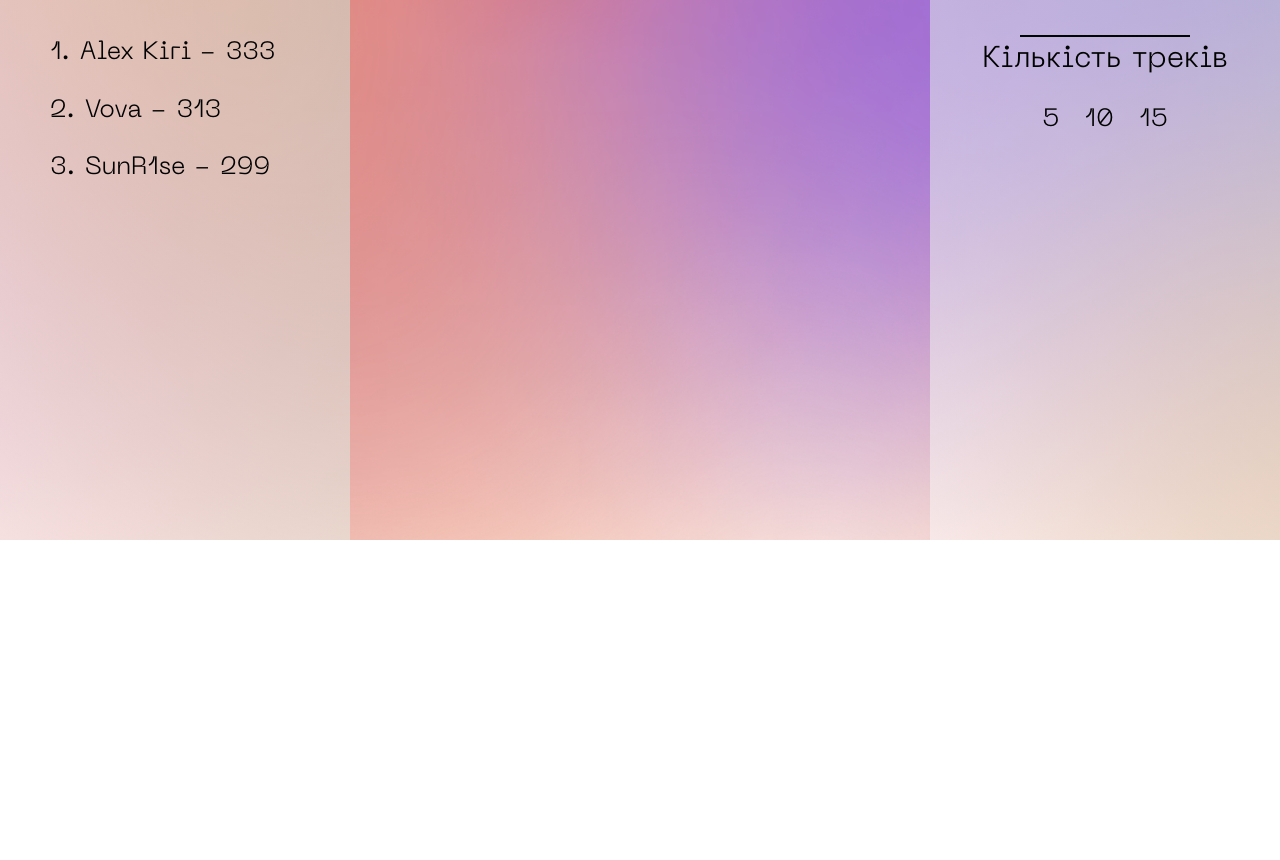
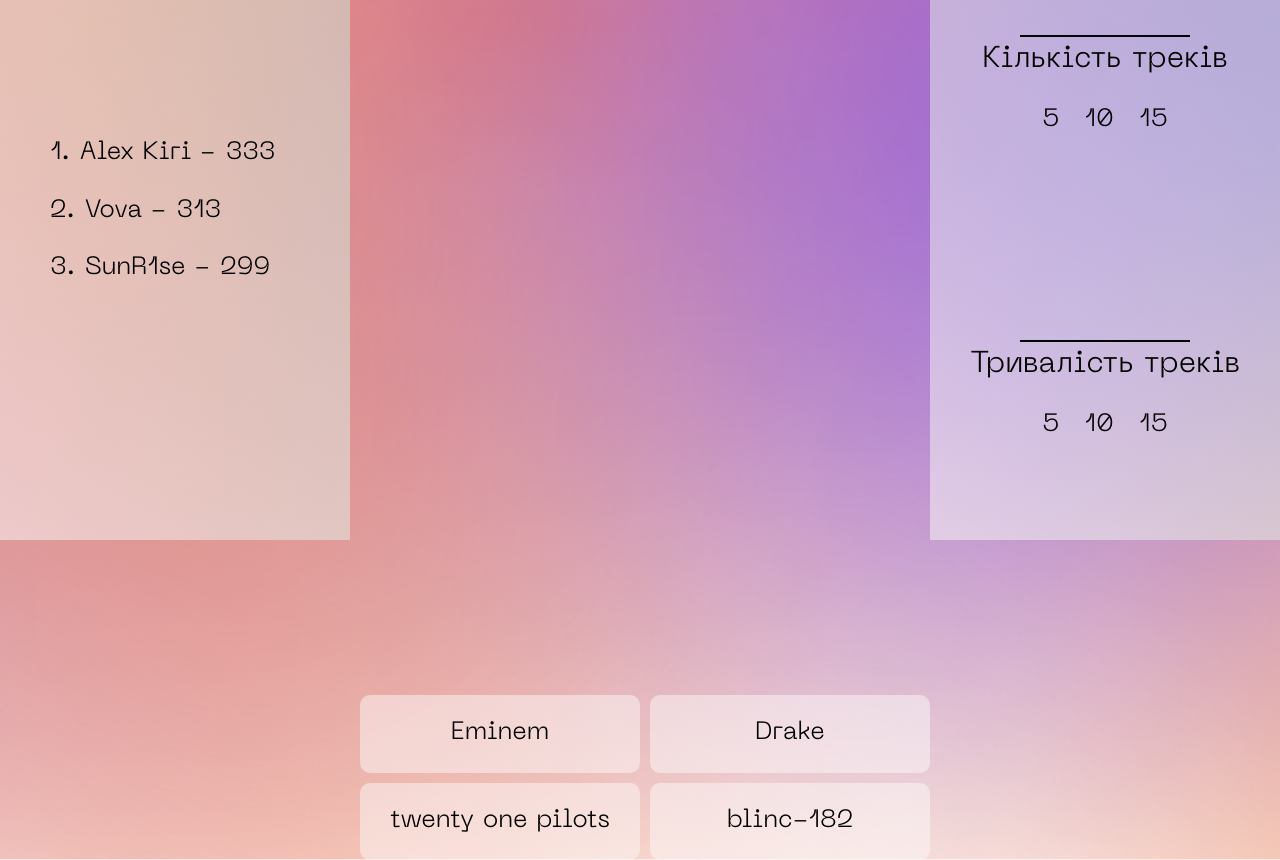
Before and after one commit to Sunr1s/SongGenix, a React (Create React App) app in the folder client/: page /room in a window 1280 px wide. Shown: the part 260-1120 px from the top of the page. Before the commit the page ends 800 px from the top, so only its background shows below. Built offline with nearby package versions, Linux system fonts and the light colour scheme.

Commit message:
add new options and cards

```diff
--- a/client/src/App.scss
+++ b/client/src/App.scss
@@ -177,7 +177,7 @@
         .cards {
             font-family: 'neue';
             font-size: 25px;
-            margin-top: 200px;
+            margin-top: 300px;
             display: flex;
             flex-direction: column;
             margin-left: 50px;
@@ -196,7 +196,11 @@
 
     .center-column-room {
         display: flex;
+        flex-direction: column;
 
+        .center-column-room-buttons{
+            display: flex;
+        }
         .btn {
             margin-top: 50px;
             margin-left: 20px;
@@ -226,13 +230,35 @@
         .choose-playlist-btn:hover {
             background-image: linear-gradient(60deg, #f3a1c3, #fe7cb2, );
         }
+        .game-cards{
+            margin-top: 800px;
+            display: grid;
+            grid-template-columns: 1fr 1fr;
+
+
+            .card{
+                border-radius: 10px;
+                font-size: 25px;
+                font-family: 'neue';
+                text-align: center;
+                margin-top: 10px;
+                margin-left: 10px;
+                padding: 20px 20px;
+                background-color: rgba(253, 250, 250, 0.5);
+            }
+            .card:hover{
+                transition-duration: 0.2s;
+                cursor: pointer;
+                background-color: rgba(253, 250, 250, 0.9);
+            }
+          }
 
     }
 
 
 
     .right-column-room {
-
+        max-width: 350px;
         .room-line {
             width: 170px;
             height: 2px;
@@ -269,9 +295,24 @@
             padding: 1px 6px;
             transition-duration: 0.2s;
         }
-    }
 
-    .right-column-room {
-        max-width: 350px;
+
+        .roop-options-duration-tracks {
+            font-family: 'neue';
+            font-size: 25px;
+            display: flex;
+            align-items: center;
+            gap: 30px;
+            display: flex;
+            margin-top: 20px;
+            display: flex;
+            gap: 25px;
+        }
+        .roop-options-duration-tracks p:hover {
+            font-weight: 800;
+            cursor: pointer;
+            padding: 1px 6px;
+            transition-duration: 0.2s;
+        }
     }
 }
--- a/client/src/Components/Room.jsx
+++ b/client/src/Components/Room.jsx
@@ -31,8 +31,28 @@
                     </div>
 
                     <div className="center-column-room">
-                        <div className='add-playlist-btn btn'><p className="">Додати свій плейлист</p></div>
-                        <div className='choose-playlist-btn btn'><p className="">Обрати плейлист</p></div>
+                        <div className="center-column-room-buttons">
+
+                            <div className='add-playlist-btn btn'><p className="">Додати свій плейлист</p></div>
+                            <div className='choose-playlist-btn btn'><p className="">Обрати плейлист</p></div>
+
+                        </div>
+
+
+                        <div className="game-cards">
+                            <div className="card">
+                                <p className="card-song-name">Eminem</p>
+                            </div>
+                            <div className="card">
+                                <p className="card-song-name">Drake</p>
+                            </div>
+                            <div className="card">
+                                <p className="card-song-name">twenty one pilots</p>
+                            </div>
+                            <div className="card">
+                                <p className="card-song-name">blinc-182</p>
+                            </div>
+                        </div>
                     </div>
 
 
@@ -42,6 +62,16 @@
                             <div className="room-line"></div>
                             <p className="room-options-title">Кількість треків</p>
                             <div className="roop-options-quantity-tracks">
+                                <p>5</p>
+                                <p>10</p>
+                                <p>15</p>
+                            </div>
+                        </div>
+
+                        <div className="room-options">
+                            <div className="room-line"></div>
+                            <p className="room-options-title">Тривалість треків</p>
+                            <div className="roop-options-duration-tracks">
                                 <p>5</p>
                                 <p>10</p>
                                 <p>15</p>
```
